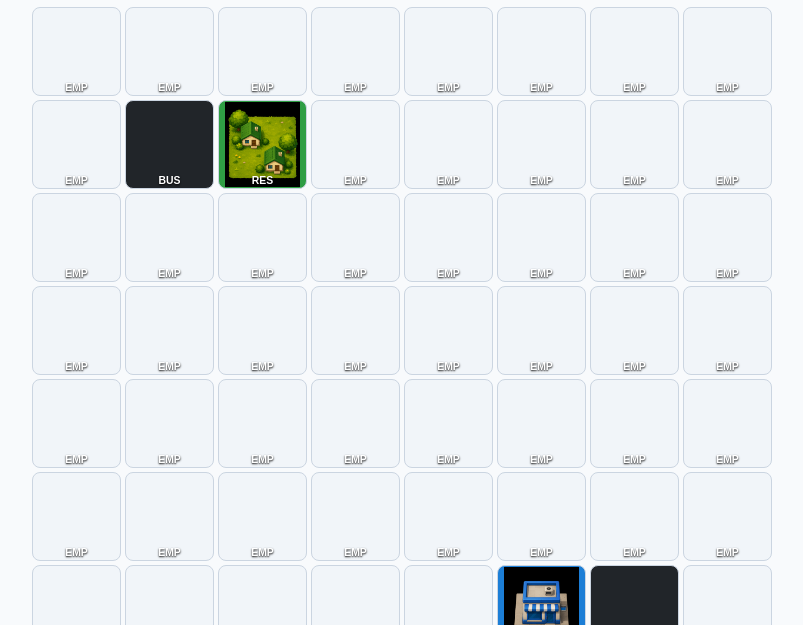
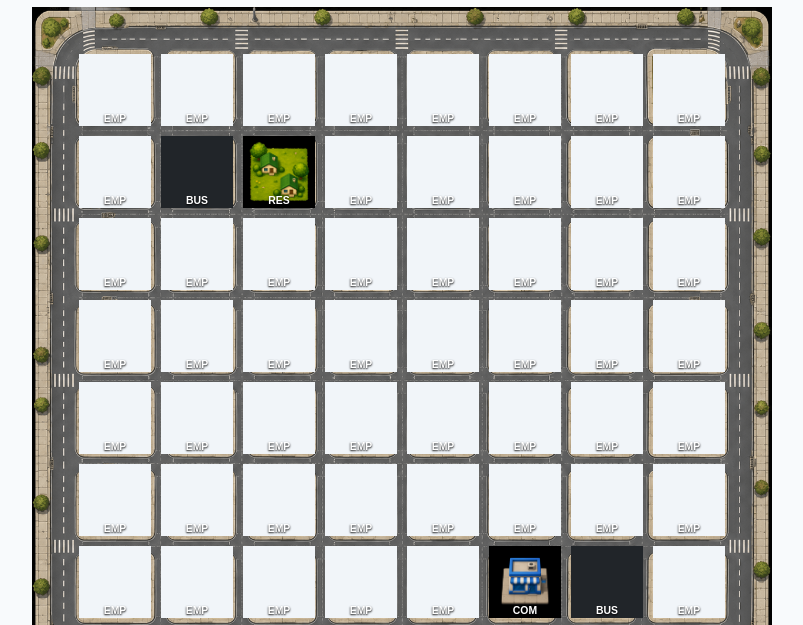
Before and after one commit to ZeroOne3010/tile-estate-story, a website built with Vite: page index.html in a window 1280 px wide. Shown: the part 113-738 px from the top of the page, without its empty margins (238-1041 px from the left). Built offline with nearby package versions, Linux system fonts and the light colour scheme; files whose address does not match are found by name.

Commit message:
Add board background image and grid alignment

```diff
--- a/src/styles.css
+++ b/src/styles.css
@@ -1,7 +1,17 @@
-:root{font-family:system-ui,sans-serif;color:#111827;background:#f8fafc}
+:root{font-family:system-ui,sans-serif;color:#111827;background:#f8fafc;--board-size:1254;--board-edge:80;--board-tile:121;--board-road:20}
 *{box-sizing:border-box} body{margin:0} .layout{max-width:560px;margin:0 auto;padding:10px;display:grid;gap:10px}
 header h1{margin:0 0 4px;font-size:1.4rem}.controls{display:flex;gap:6px}.scores{display:flex;justify-content:space-between}
-.board{display:grid;grid-template-columns:repeat(8,1fr);gap:4px}.cell,.market-tile{border:1px solid #cbd5e1;border-radius:8px;position:relative;aspect-ratio:1/1;overflow:hidden;color:white;font-weight:700}
+.board{display:grid;grid-template-columns:repeat(8,minmax(0,1fr));
+  padding:calc(var(--board-edge) / var(--board-size) * 100%);
+  column-gap:calc(var(--board-road) / var(--board-size) * 100%);
+  row-gap:calc(var(--board-road) / var(--board-size) * 100%);
+  aspect-ratio:1/1;
+  background-image:url('/assets/board.png');
+  background-size:100% 100%;
+  background-repeat:no-repeat;
+}
+.cell,.market-tile{border:1px solid #cbd5e1;border-radius:8px;position:relative;aspect-ratio:1/1;overflow:hidden;color:white;font-weight:700}
+.board .cell{border:0;border-radius:0;background:transparent;padding:0}
 .cell img,.market-tile img{width:100%;height:100%;object-fit:cover;display:block}.cell span,.market-tile span{position:absolute;inset:auto 0 2px 0;text-align:center;font-size:.65rem;text-shadow:0 1px 2px #000}
 .cell.fallback img,.market-tile.fallback img{display:none}.cell.upgraded{outline:3px solid #f97316}.market{display:grid;grid-template-columns:repeat(3,1fr);gap:6px}.selected{outline:3px solid #22c55e}
 .preview{min-height:1.4rem;font-weight:600}.banner{padding:6px;background:#fee2e2;border-radius:6px;font-weight:700}
```
